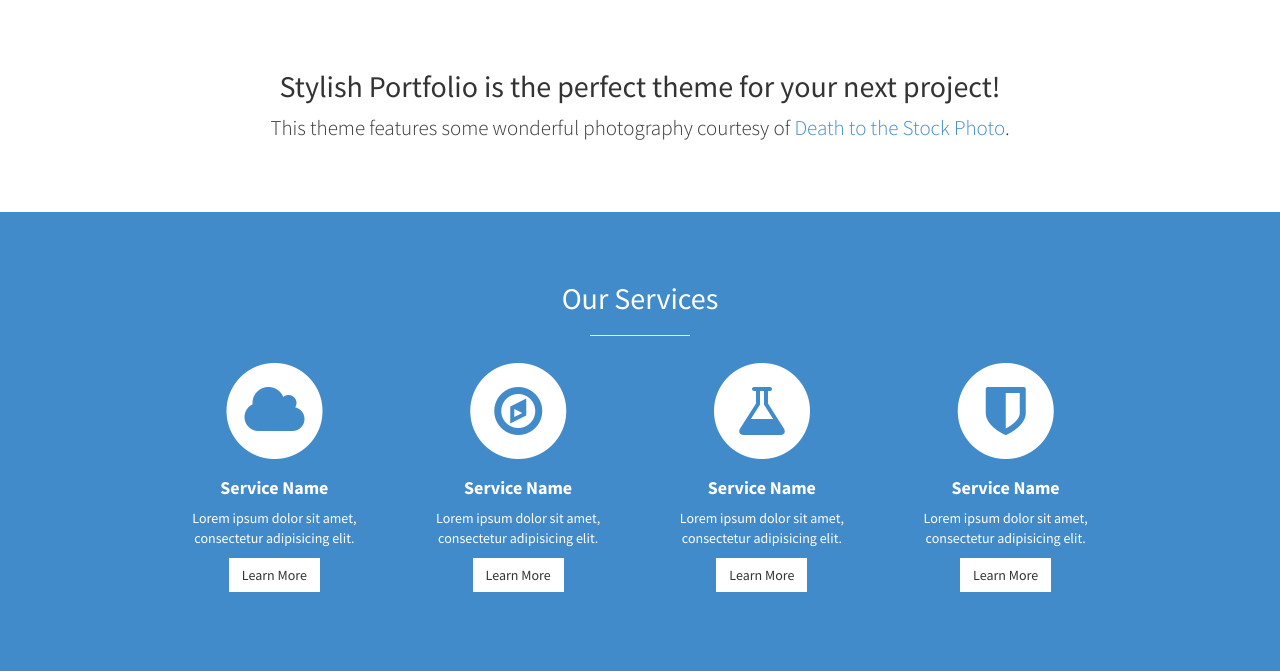
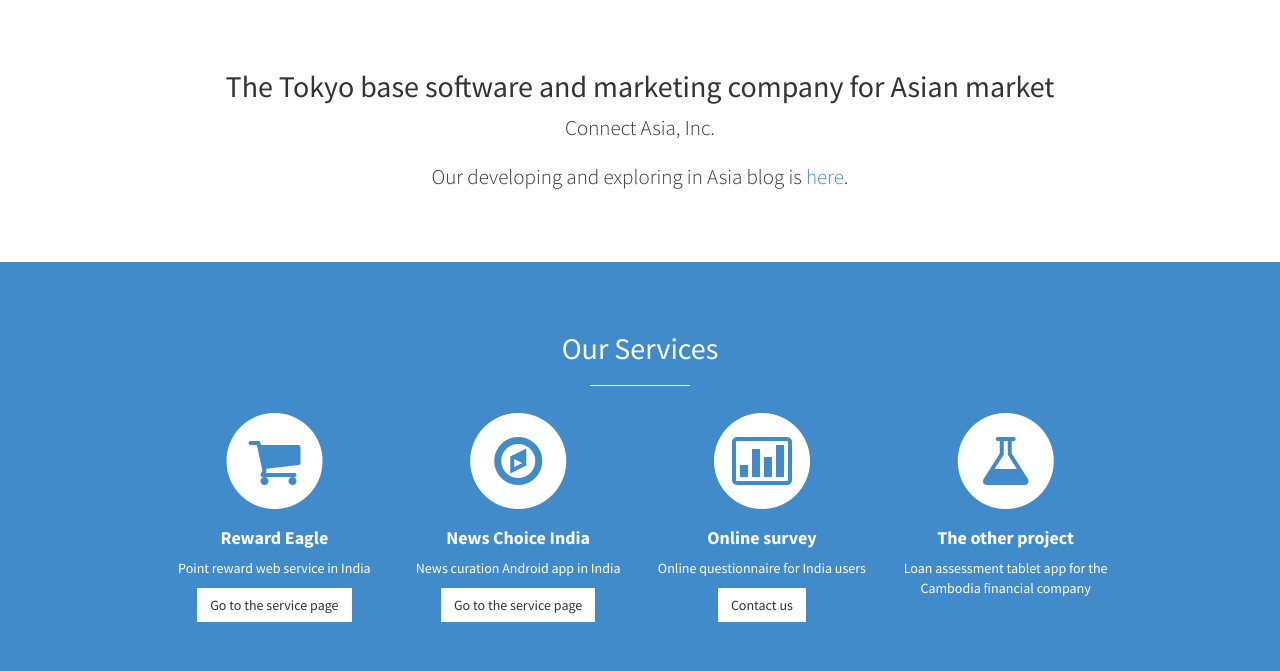
Before and after one commit to connect-asia/connectasia-landing, a plain HTML site: page index.html in a window 1280 px wide. Shown: the part 800-1471 px from the top of the page. Drawn offline with Linux system fonts and the light colour scheme.

Commit message:
Change styles

```diff
--- a/css/stylish-portfolio.css
+++ b/css/stylish-portfolio.css
@@ -20,6 +20,7 @@
     display: table-cell;
     text-align: center;
     vertical-align: middle;
+    color: white;
 }
 
 .text-vertical-center h1 {
--- a/index.html
+++ b/index.html
@@ -44,9 +44,6 @@
                 <a href="#top">Home</a>
             </li>
             <li>
-                <a href="#about">About</a>
-            </li>
-            <li>
                 <a href="#services">Services</a>
             </li>
             <li>
@@ -59,6 +56,7 @@
     </nav>
 
     <!-- Header -->
+
     <header id="top" class="header">
         <div class="text-vertical-center">
             <h1>Connect Asia</h1>
@@ -68,18 +66,18 @@
         </div>
     </header>
 
+
     <!-- About -->
     <section id="about" class="about">
         <div class="container">
             <div class="row">
                 <div class="col-lg-12 text-center">
-                    <h2>Stylish Portfolio is the perfect theme for your next project!</h2>
-                    <p class="lead">This theme features some wonderful photography courtesy of <a target="_blank" href="http://join.deathtothestockphoto.com/">Death to the Stock Photo</a>.</p>
+                    <h2>The Tokyo base software and marketing company for Asian market</h2>
+                    <p class="lead">Connect Asia, Inc.</p>
+                    <p class="lead">Our developing and exploring in Asia blog is <a target="_blank" href="http://blog.casley.asia/">here</a>.</p>
                 </div>
             </div>
-            <!-- /.row -->
         </div>
-        <!-- /.container -->
     </section>
 
     <!-- Services -->
@@ -95,13 +93,13 @@
                             <div class="service-item">
                                 <span class="fa-stack fa-4x">
                                 <i class="fa fa-circle fa-stack-2x"></i>
-                                <i class="fa fa-cloud fa-stack-1x text-primary"></i>
+                                <i class="fa fa-shopping-cart fa-stack-1x text-primary"></i>
                             </span>
                                 <h4>
-                                    <strong>Service Name</strong>
+                                    <strong>Reward Eagle</strong>
                                 </h4>
-                                <p>Lorem ipsum dolor sit amet, consectetur adipisicing elit.</p>
-                                <a href="#" class="btn btn-light">Learn More</a>
+                                <p>Point reward web service in India</p>
+                                <a href="https://rewardeagle.asia/" class="btn btn-light">Go to the service page</a>
                             </div>
                         </div>
                         <div class="col-md-3 col-sm-6">
@@ -111,10 +109,23 @@
                                 <i class="fa fa-compass fa-stack-1x text-primary"></i>
                             </span>
                                 <h4>
-                                    <strong>Service Name</strong>
+                                    <strong>News Choice India</strong>
                                 </h4>
-                                <p>Lorem ipsum dolor sit amet, consectetur adipisicing elit.</p>
-                                <a href="#" class="btn btn-light">Learn More</a>
+                                <p>News curation Android app in India</p>
+                                <a href="https://newschoice.jp/" class="btn btn-light">Go to the service page</a>
+                            </div>
+                        </div>
+                        <div class="col-md-3 col-sm-6">
+                            <div class="service-item">
+                                <span class="fa-stack fa-4x">
+                                <i class="fa fa-circle fa-stack-2x"></i>
+                                <i class="fa fa-bar-chart-o fa-stack-1x text-primary"></i>
+                            </span>
+                                <h4>
+                                    <strong>Online survey</strong>
+                                </h4>
+                                <p>Online questionnaire for India users</p>
+                                <a href="mailto:nagashima@casley.asia" class="btn btn-light">Contact us</a>
                             </div>
                         </div>
                         <div class="col-md-3 col-sm-6">
@@ -124,23 +135,9 @@
                                 <i class="fa fa-flask fa-stack-1x text-primary"></i>
                             </span>
                                 <h4>
-                                    <strong>Service Name</strong>
+                                    <strong>The other project</strong>
                                 </h4>
-                                <p>Lorem ipsum dolor sit amet, consectetur adipisicing elit.</p>
-                                <a href="#" class="btn btn-light">Learn More</a>
-                            </div>
-                        </div>
-                        <div class="col-md-3 col-sm-6">
-                            <div class="service-item">
-                                <span class="fa-stack fa-4x">
-                                <i class="fa fa-circle fa-stack-2x"></i>
-                                <i class="fa fa-shield fa-stack-1x text-primary"></i>
-                            </span>
-                                <h4>
-                                    <strong>Service Name</strong>
-                                </h4>
-                                <p>Lorem ipsum dolor sit amet, consectetur adipisicing elit.</p>
-                                <a href="#" class="btn btn-light">Learn More</a>
+                                <p>Loan assessment tablet app for the Cambodia financial company</p>
                             </div>
                         </div>
                     </div>
@@ -154,11 +151,13 @@
     </section>
 
     <!-- Callout -->
+    <!--
     <aside class="callout">
         <div class="text-vertical-center">
             <h1>Vertically Centered Text</h1>
         </div>
     </aside>
+  -->
 
     <!-- Portfolio -->
     <section id="portfolio" class="portfolio">
@@ -170,35 +169,13 @@
                     <div class="row">
                         <div class="col-md-6">
                             <div class="portfolio-item">
-                                <a href="#">
+                                <a href="http://www.indiaconsumerinsight.com/jp/category/report/">
                                     <img class="img-portfolio img-responsive" src="img/portfolio-1.jpg">
-                                </a>
-                            </div>
-                        </div>
-                        <div class="col-md-6">
-                            <div class="portfolio-item">
-                                <a href="#">
-                                    <img class="img-portfolio img-responsive" src="img/portfolio-2.jpg">
-                                </a>
-                            </div>
-                        </div>
-                        <div class="col-md-6">
-                            <div class="portfolio-item">
-                                <a href="#">
-                                    <img class="img-portfolio img-responsive" src="img/portfolio-3.jpg">
-                                </a>
-                            </div>
-                        </div>
-                        <div class="col-md-6">
-                            <div class="portfolio-item">
-                                <a href="#">
-                                    <img class="img-portfolio img-responsive" src="img/portfolio-4.jpg">
+                                    <p>Online Survey in India</p>
                                 </a>
                             </div>
                         </div>
                     </div>
-                    <!-- /.row (nested) -->
-                    <a href="#" class="btn btn-dark">View More Items</a>
                 </div>
                 <!-- /.col-lg-10 -->
             </div>
@@ -208,6 +185,7 @@
     </section>
 
     <!-- Call to Action -->
+    <!--
     <aside class="call-to-action bg-primary">
         <div class="container">
             <div class="row">
@@ -219,6 +197,7 @@
             </div>
         </div>
     </aside>
+  -->
 
     <!-- Map -->
     <section id="contact" class="map">
@@ -239,11 +218,10 @@
                     </h4>
                     <p>Yebisu Garden Place Tower 2F, 4-20-3, Ebisu, Shibuya-ku, Tokyo Japan.</p>
                     <ul class="list-unstyled">
-                        <li><i class="fa fa-phone fa-fw"></i> +81 (03) 6409-6363</li>
                         <li><i class="fa fa-envelope-o fa-fw"></i>  <a href="mailto:nagashima@casley.asia">nagashima@casley.asia</a>
                         </li>
                     </ul>
-                    <br>
+                    <!--
                     <ul class="list-inline">
                         <li>
                             <a href="#"><i class="fa fa-facebook fa-fw fa-3x"></i></a>
@@ -255,6 +233,7 @@
                             <a href="#"><i class="fa fa-dribbble fa-fw fa-3x"></i></a>
                         </li>
                     </ul>
+                  -->
                     <hr class="small">
                     <p class="text-muted">Copyright &copy; Connect Asia 2014</p>
                 </div>
```
Also changed, not shown: img/bg.jpg.
